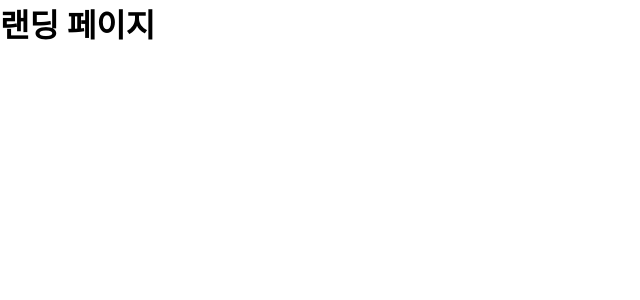
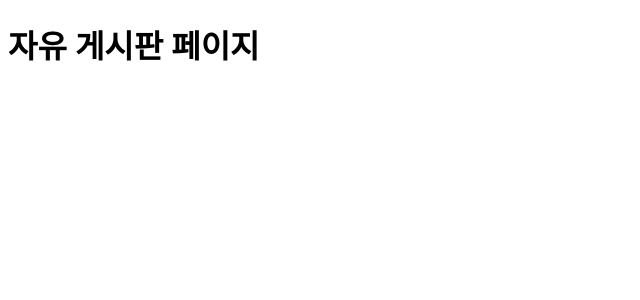
Before and after one commit to qpalkim/pandamarket, a React (Vite) app: page /boards in a window 1280 px wide. Shown: the top 300 px of the page, without its empty margins (0-640 px from the left). Built offline with nearby package versions, Linux system fonts and the light colour scheme.

Commit message:
🔧  chore: 폴더 구조/페이지 라우팅 설정

```diff
--- a/src/App.tsx
+++ b/src/App.tsx
@@ -1,7 +1,7 @@
-import './App.css'
+import Router from "./router/Router";
 
-function App() {
-  return <h1>랜딩 페이지</h1>;
+export default function App() {
+  return (
+    <Router />
+  )
 }
-
-export default App
--- /dev/null
+++ b/src/pages/BoardsPage/BoardsPage.tsx
@@ -0,0 +1,7 @@
+export default function BoardsPage() {
+  return (
+    <main>
+      <h1>자유 게시판 페이지</h1>
+    </main>
+  )
+}
--- /dev/null
+++ b/src/pages/HomePage/HomePage.tsx
@@ -0,0 +1,7 @@
+export default function HomePage() {
+  return (
+    <main>
+      <h1>랜딩 페이지</h1>
+    </main>
+  )
+}
--- /dev/null
+++ b/src/pages/ItemsPage/ItemsPage.tsx
@@ -0,0 +1,7 @@
+export default function ItemsPage() {
+  return (
+    <main>
+      <h1>상품 목록 페이지</h1>
+    </main>
+  )
+}
--- /dev/null
+++ b/src/pages/LoginPage/LoginPage.tsx
@@ -0,0 +1,7 @@
+export default function LoginPage() {
+  return (
+    <main>
+      <h1>로그인 페이지</h1>
+    </main>
+  )
+}
--- /dev/null
+++ b/src/pages/SignUpPage/SignUpPage.tsx
@@ -0,0 +1,7 @@
+export default function SignUpPage() {
+  return (
+    <main>
+      <h1>회원가입 페이지</h1>
+    </main>
+  )
+}
--- /dev/null
+++ b/src/router/Router.tsx
@@ -0,0 +1,18 @@
+import { Route, Routes } from "react-router-dom";
+import HomePage from "../pages/HomePage/HomePage";
+import LoginPage from "../pages/LoginPage/LoginPage";
+import SignUpPage from "../pages/SignUpPage/SignUpPage";
+import ItemsPage from "../pages/ItemsPage/ItemsPage";
+import BoardsPage from "../pages/BoardsPage/BoardsPage";
+
+export default function Router() {
+  return (
+    <Routes>
+      <Route path="/" element={<HomePage />} />
+      <Route path="/login" element={<LoginPage />} />
+      <Route path="/signup" element={<SignUpPage />} />
+      <Route path="/items" element={<ItemsPage />} />
+      <Route path="/boards" element={<BoardsPage />} />
+    </Routes>
+  )
+}
```
Also changed, not shown: src/main.tsx (+3 -4 lines).
